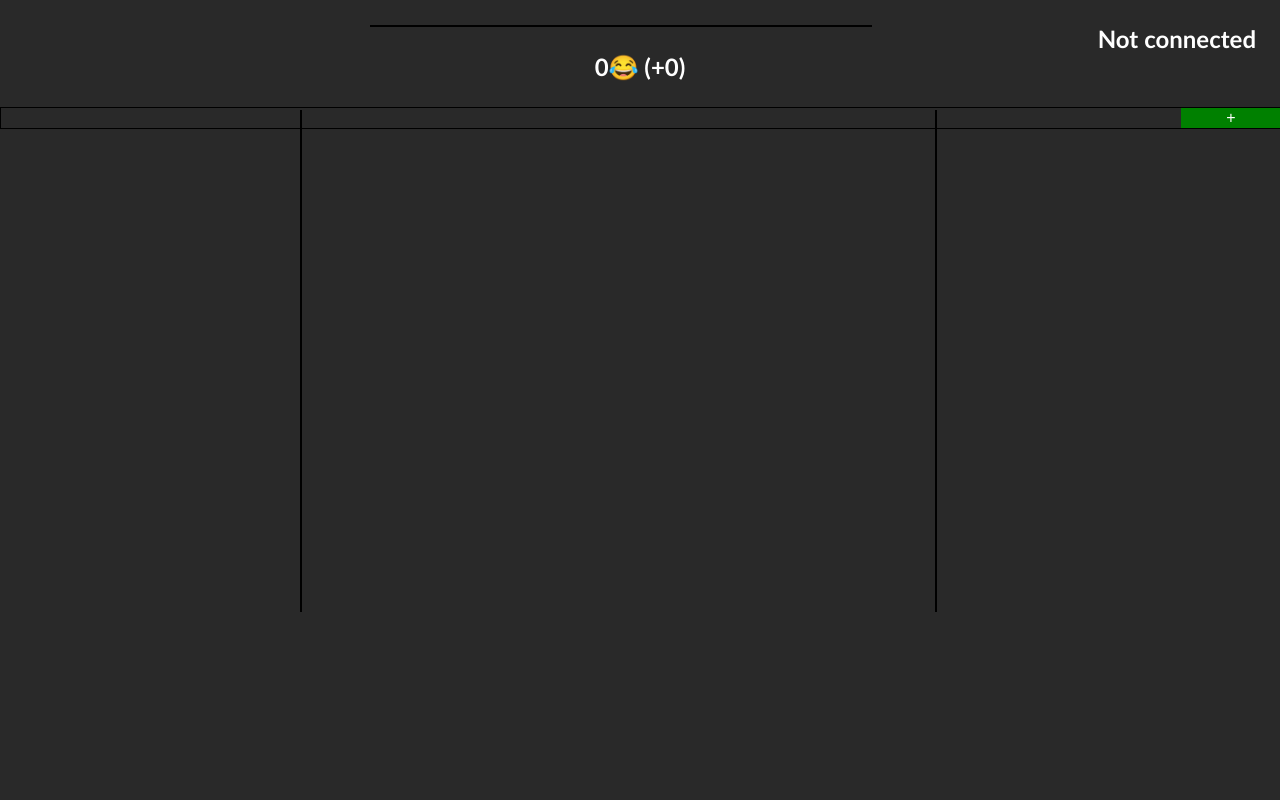
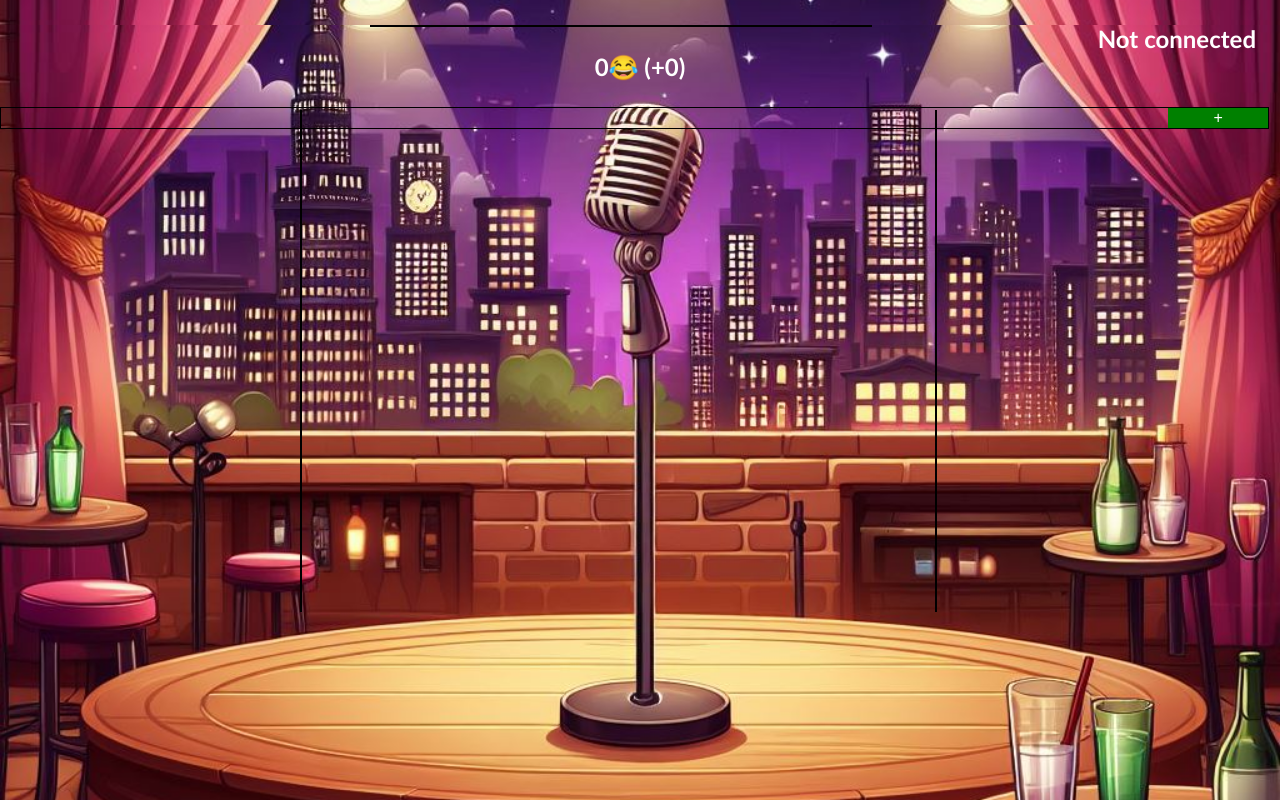
Before and after one commit to Squarific/GlobalGameJam2024, a plain HTML site: page client/index.html in a window 1280 px wide. Drawn offline with Linux system fonts and the light colour scheme.

Commit message:
More visual changes

```diff
--- a/client/index.html
+++ b/client/index.html
@@ -57,6 +57,9 @@
                 margin:0;
                 padding:0;
                 font-family:'Gill Sans', 'Gill Sans MT', Calibri, 'Trebuchet MS', sans-serif;
+                background-image:url('images/background.jpg');
+                background-size:cover;
+                background-position:center;
             }
 
             .shop {
@@ -153,7 +156,7 @@
             }
 
             .public-our {
-                width:100%;
+                width:99%;
             }
 
             .public-left {
@@ -438,8 +441,7 @@
                 // The rest should be reset
                 for (; sum < publicElements[playerid].length; sum++) {
                     publicElements[playerid][sum].style.backgroundColor = "";
-                    publicElements[playerid][sum].style.backgroundImage = "";
-                    publicElements[playerid][sum].innerHTML = "🪑";
+                    publicElements[playerid][sum].style.backgroundImage = `url("images/audiences/chair.png")`;
                 }
             }
 
```
Also changed, not shown: client/images/audiences/Chair.png (added), client/images/audiences/chair.jpg (added), client/images/background.jpg (added).
